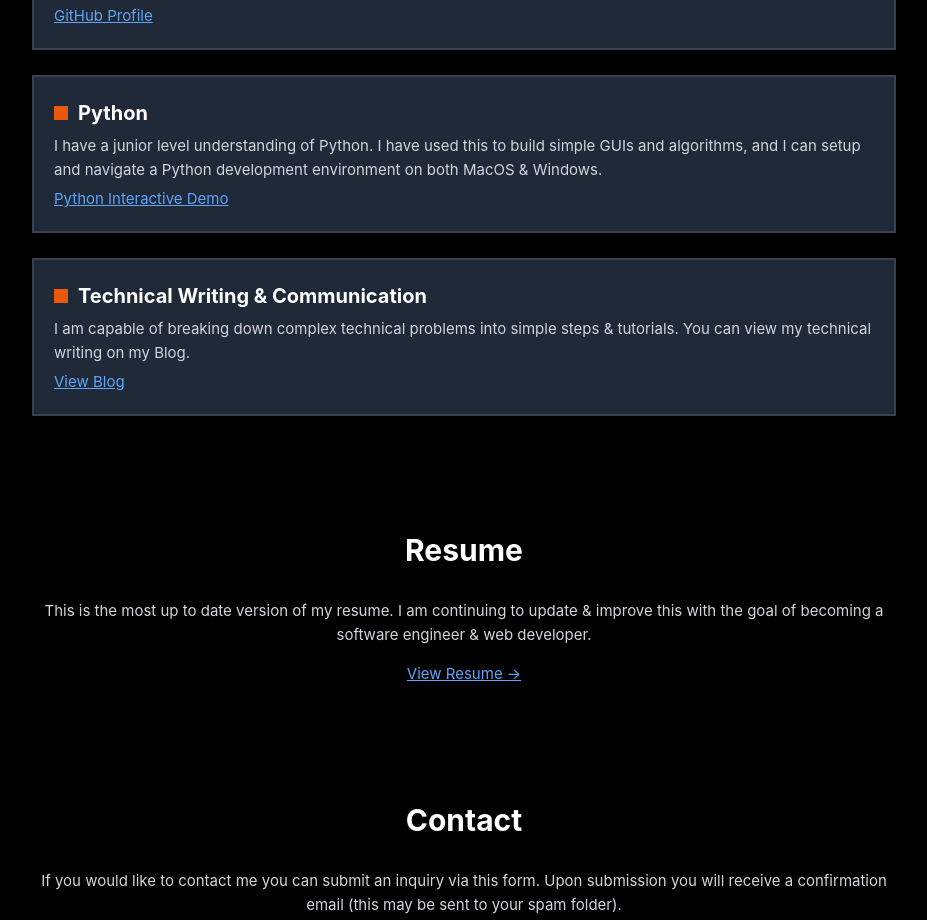
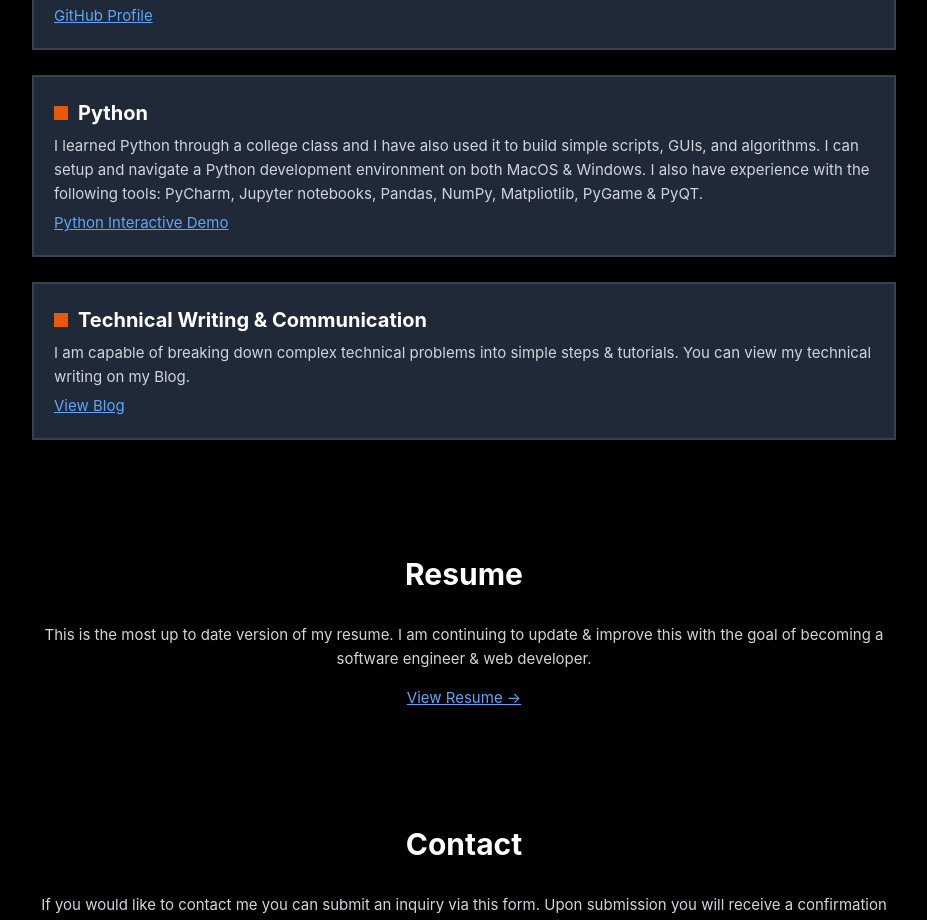
Before and after one commit to Cloudinnovates/gavinshr.com, a React (Create React App) app: page / in a window 1280 px wide. Shown: the part 2380-3300 px from the top of the page, without its empty margins (176-1103 px from the left). Built offline with nearby package versions, Linux system fonts and the light colour scheme; some icons are missing.

Commit message:
Updated wording on Python in list of skills

```diff
--- a/src/data.js
+++ b/src/data.js
@@ -110,7 +110,7 @@ export const skills = [
     urlOpensInNewTab: true,
     urlIsNavLink: false,
     urlIsHashLink: false,
-    moreInfo: "I have a junior level understanding of Python. I have used this to build simple GUIs and algorithms, and I can setup and navigate a Python development environment on both MacOS & Windows.",
+    moreInfo: "I learned Python through a college class and I have also used it to build simple scripts, GUIs, and algorithms. I can setup and navigate a Python development environment on both MacOS & Windows. I also have experience with the following tools: PyCharm, Jupyter notebooks, Pandas, NumPy, Matpliotlib, PyGame & PyQT.",
   },
   {
     skill: "Technical Writing & Communication",
```
Also changed, not shown: 14 other files (tests, documents, lock files or other folders).
